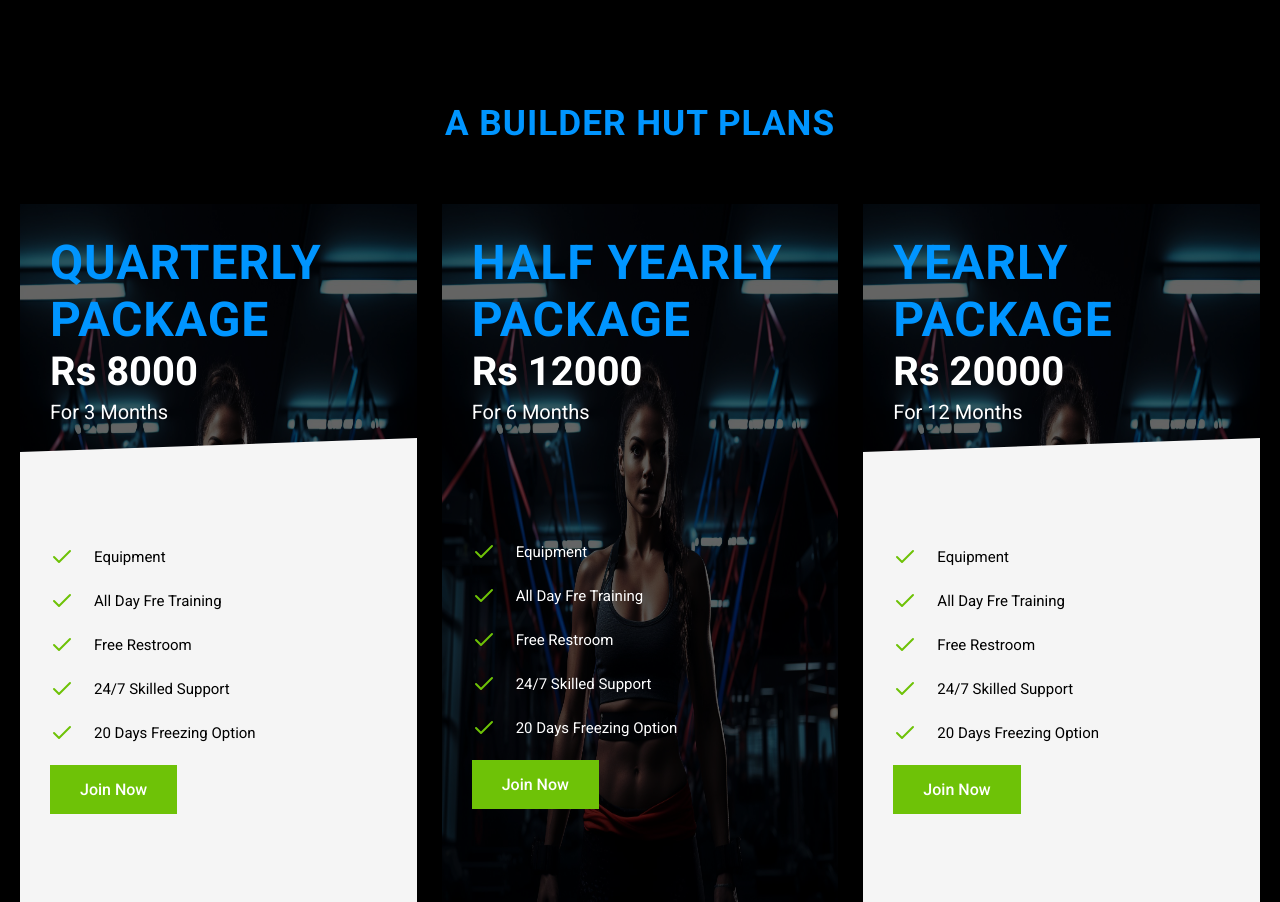
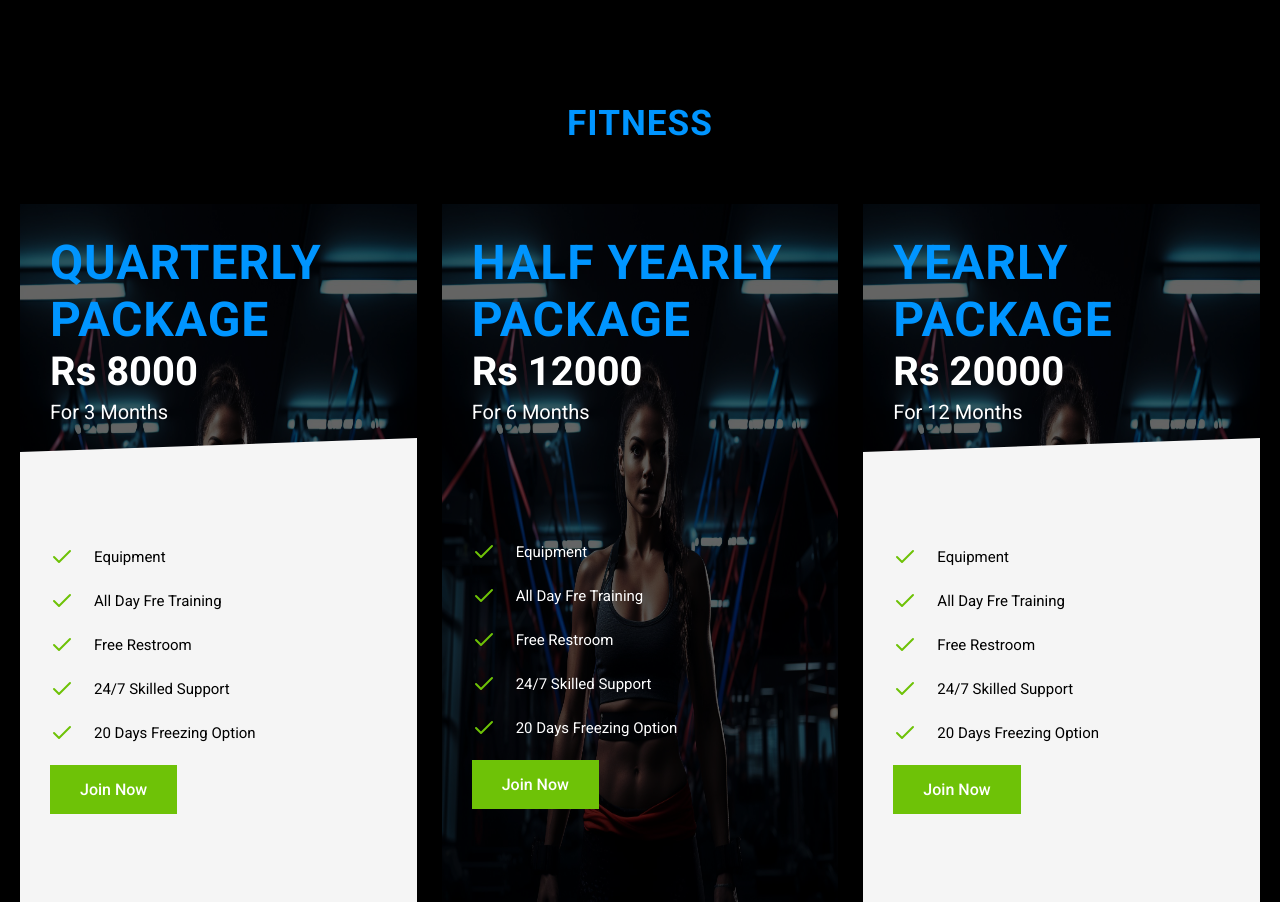
Before and after one commit to ankansharma01/GYM_APP_MERN, a React (Vite) app in the folder FRONTEND/: page / in a window 1280 px wide. Shown: the part 2930-3832 px from the top of the page. Built offline with nearby package versions, Linux system fonts and the light colour scheme.

Commit message:
Pricing.jsx

```diff
--- a/FRONTEND/src/Components/Pricing.jsx
+++ b/FRONTEND/src/Components/Pricing.jsx
@@ -25,7 +25,7 @@ const Pricing = () => {
   ];
   return (
     <section className="pricing">
-      <h1 style={{color:'#0095ff'}}>A BUILDER HUT PLANS</h1>
+      <h1 style={{color:'#0095ff'}}>FITNESS</h1>
       <div className="wrapper">
         {pricing.map((element) => {
           return (
```
